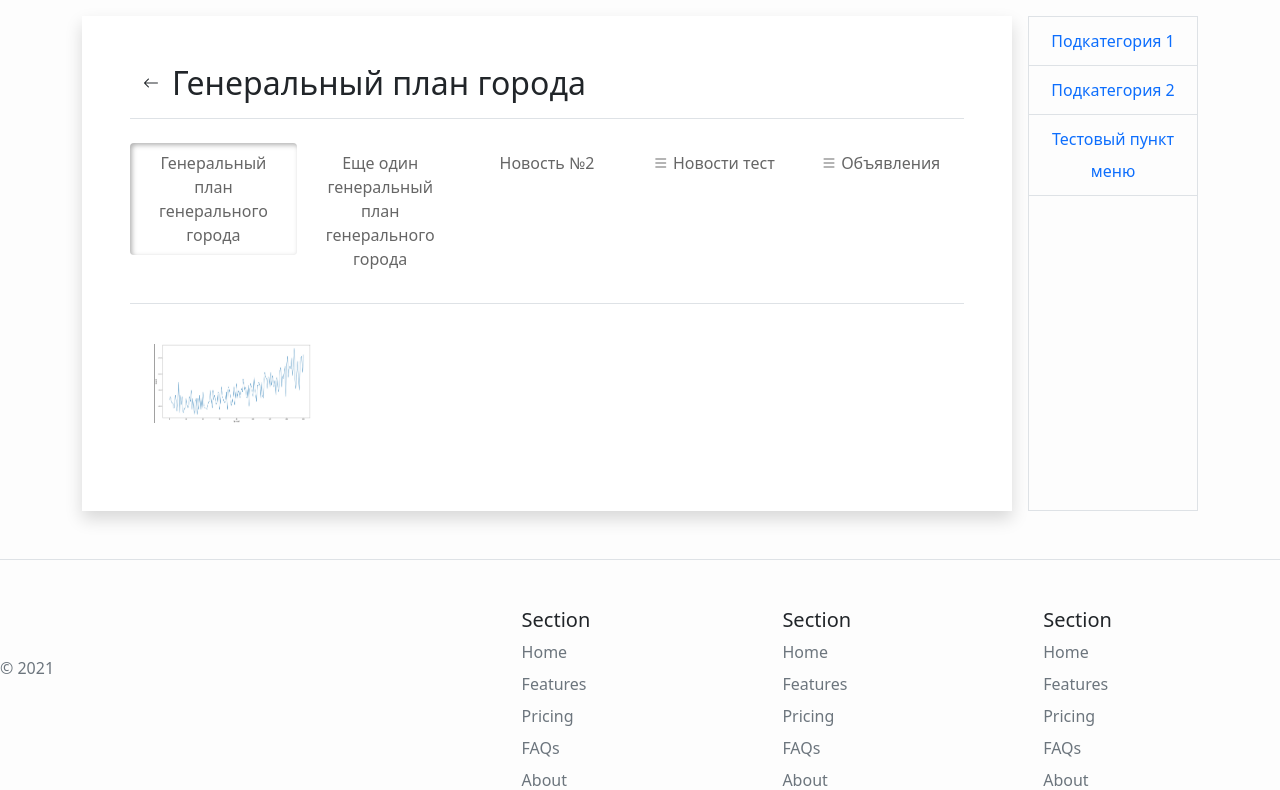
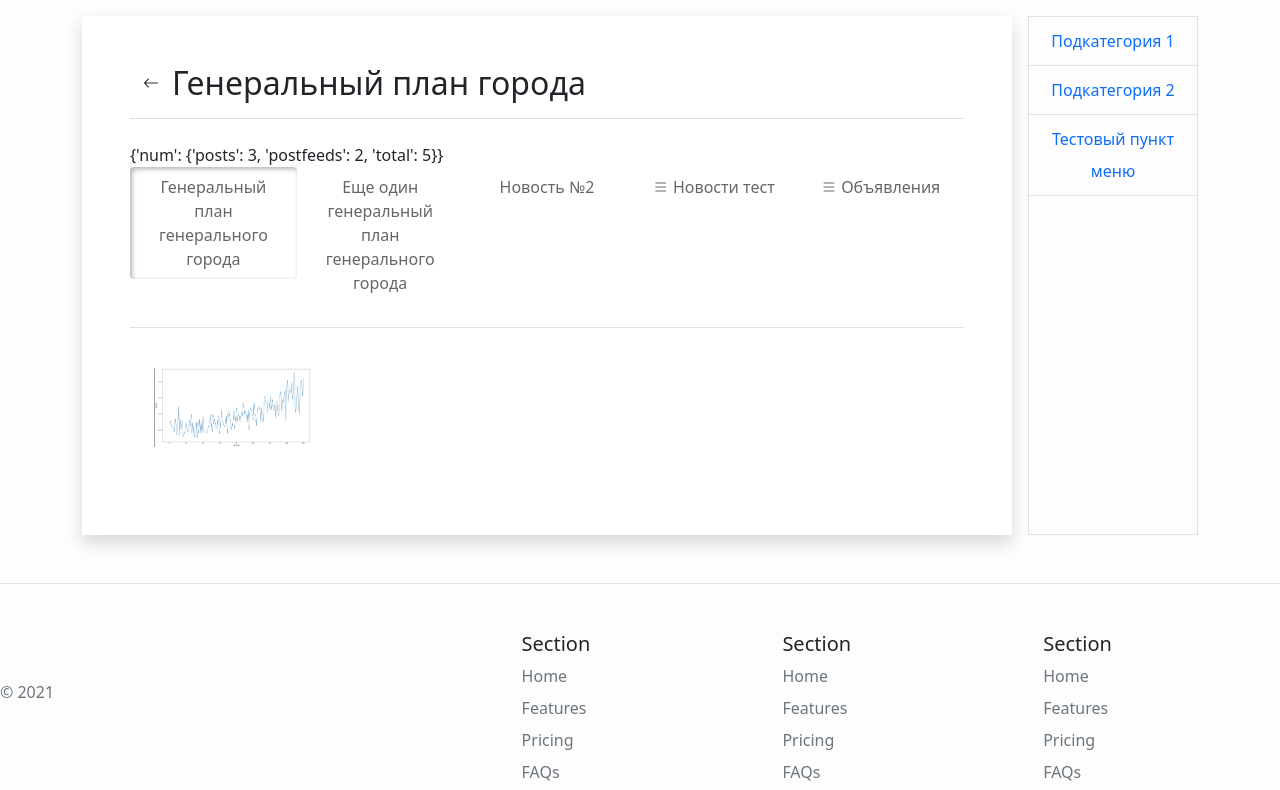
Before and after one commit to horadrim-dev/omsu, a Django app: a page that uses app/menus/templates/menus/menus.html in a window 1280 px wide. Shown: the part 177-967 px from the top of the page. Run offline with Django 4.2, Linux system fonts and the light colour scheme; data comes from the database, SQL or seed files in the repository; some libraries are stand-ins or nearby versions.

Commit message:
small changes

```diff
--- a/app/content/templates/content/page_content.html
+++ b/app/content/templates/content/page_content.html
@@ -1,5 +1,5 @@
 <div id="content-body">
-{% if contents.info.num_contents > 1 %}
+{% if contents.info.num.total > 1 %}
     <ul class="nav nav-pills nav-justified border-bottom pb-4 mb-3" id="pills-tab" role="tablist">
         {% for post in contents.posts %}
         <li class="nav-item" role="presentation">
@@ -82,22 +82,10 @@
     <div class="clearfix"></div>
     <ul class="list-group list-group-flush">
     {% for post in contents.postfeeds.0.posts %}
-        <li class="list-group-item">
-            <h5>{{post.title}}</h5>
+        <li class="list-group-item mb-3">
+            <h4>{{post.title}}</h5>
             {{post.text|safe}}
         </li>
-
-        {% comment %} <div class="card my-4"> {% endcomment %}
-        {% comment %} <div class="card-header">
-            {{post.title}}
-        </div> {% endcomment %}
-        {% comment %} <div class="card-body">
-            <h5 class="card-title">{{post.title}}</h5>
-            <p class="card-text">{{post.text|safe}}</p>
-            <a href="#" class="btn btn-primary">Go somewhere</a>
-        </div>
-        </div>
-         {% endcomment %}
     {% endfor %}
     </ul>
 {% endif %}
--- a/app/content/views.py
+++ b/app/content/views.py
@@ -8,8 +8,10 @@ def get_content(menu_id: int):
     has_content = False
     contents = {}
 
+    # собираем посты
     contents['posts'] = Post.objects.filter(menu_id=menu_id)
 
+    # собираем ленты
     contents['postfeeds'] = []
     feeds = Feed.objects.filter(menu__id=menu_id)
     for feed in feeds:
@@ -17,17 +19,19 @@ def get_content(menu_id: int):
             'feed': feed,
             'posts': feed.post_set.all()
         })
-    # contents.append(list(Page.objects.filter(menu_id=menu_id)))
 
-    num_contents = 0
-    for content  in contents.values():
+    # собираем информацию
+    num_total = 0
+    info = {'num':{}}
+    for key, content  in contents.items():
         if len(content) > 0:
             has_content = True
-            num_contents += len(content)
+            num_total += len(content)
+            info['num'].update({key: len(content)})
 
-    contents['info'] = {
-        'num_contents': num_contents
-    }
+    info['num']['total'] = num_total
+
+    contents['info'] = info
 
     if has_content:
         return contents
--- a/app/menus/templates/menus/menus.html
+++ b/app/menus/templates/menus/menus.html
@@ -11,8 +11,9 @@
           </button>
         {% endif %}
         <h2 id="content-title" class="border-bottom mb-4 pb-3">{{ page.title }}</h2>
+        {{ contents.info}}
         {{parent}}
-        {% if contents.info.num_contents > 0 %}
+        {% if contents.info.num.total > 0 %}
         {% include 'content/page_content.html' %}
         {% else %}
         {% include 'menus/menu_blocks.html' %}
```
